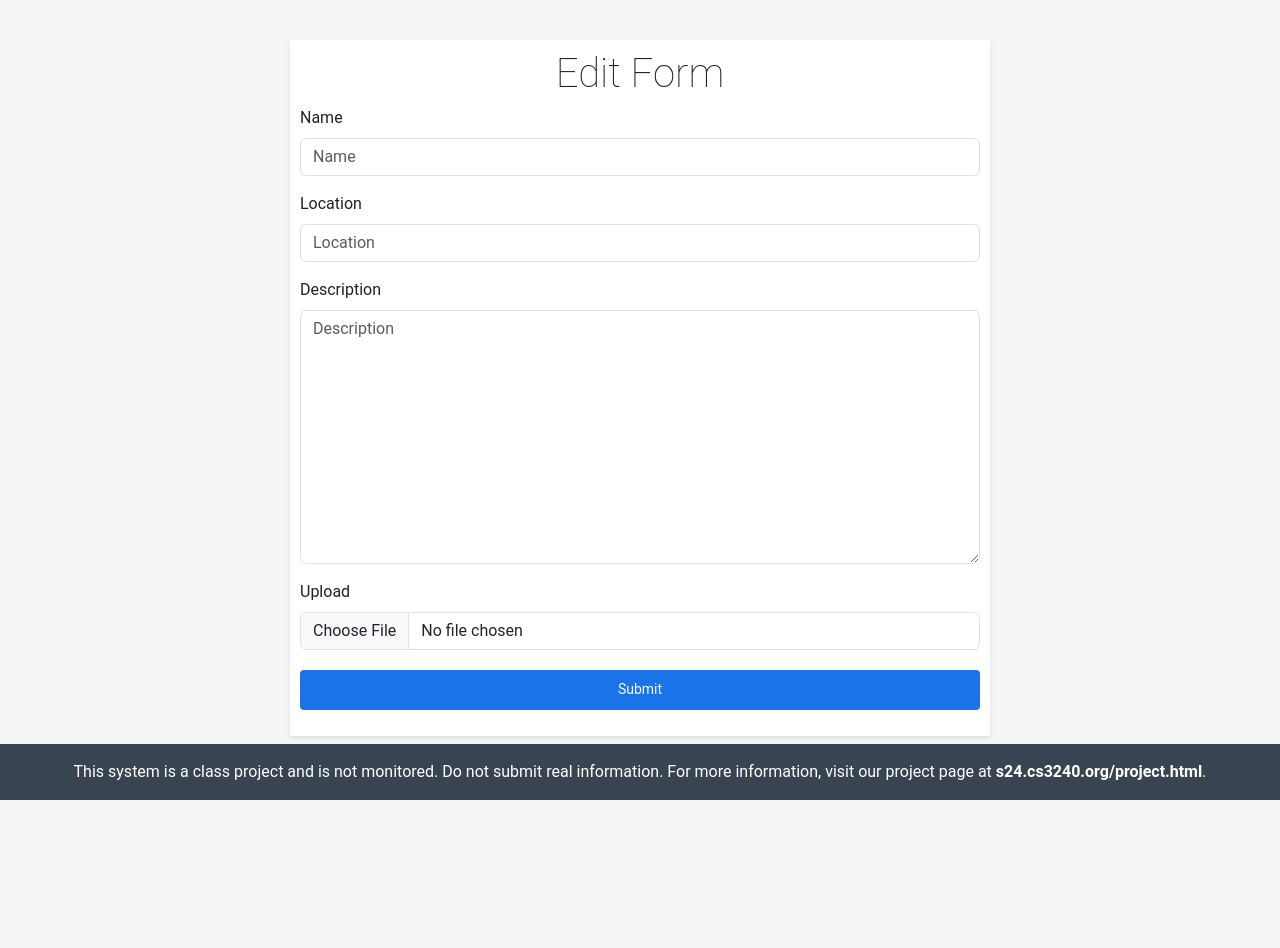
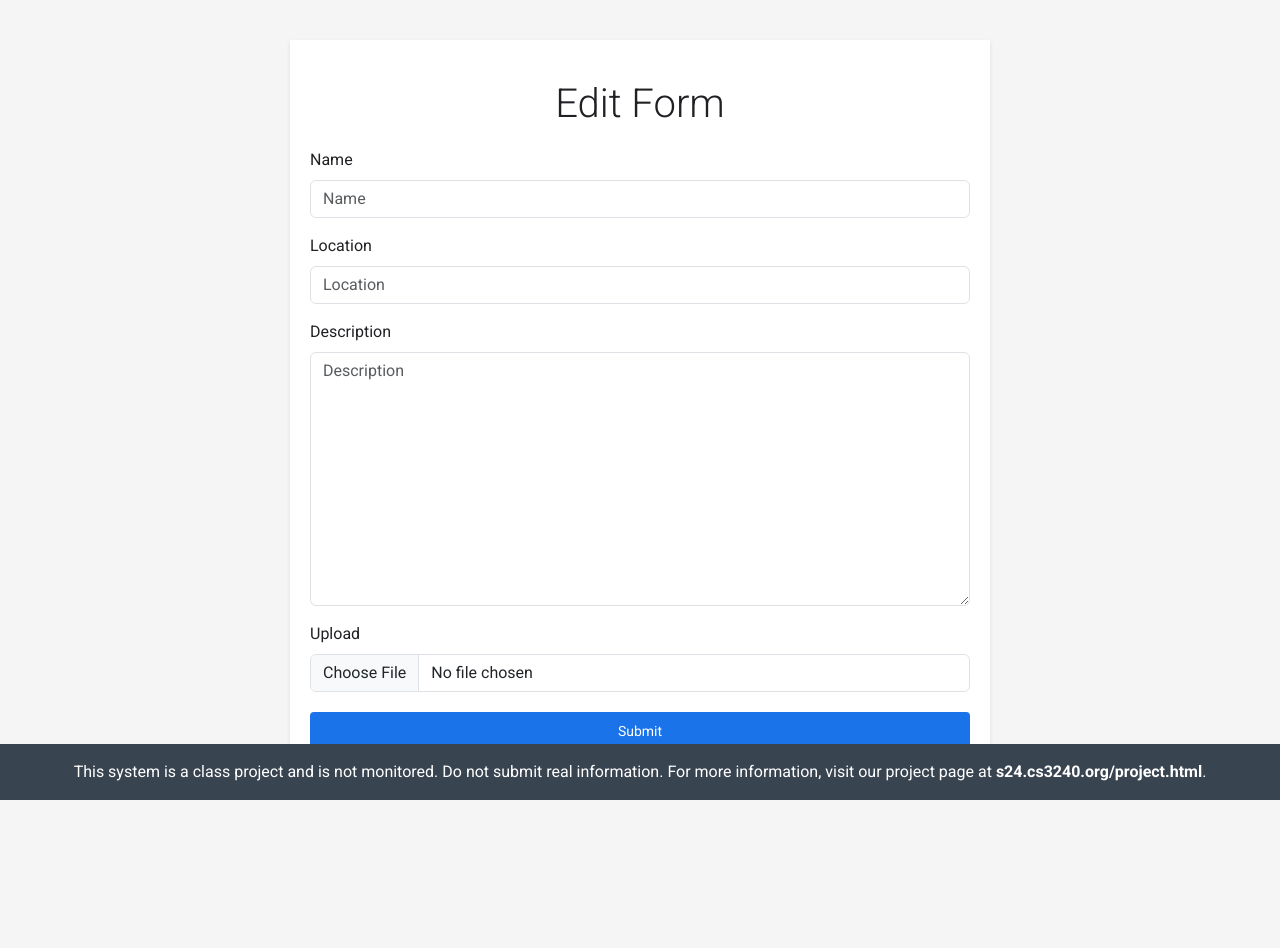
Before and after one commit to l1steven/HousingReports, a Django app: page /edit_complaint/1/ in a window 1280 px wide. Before the commit the page ends 800 px from the top, so only its background shows below. Run offline with Django 4.2, Linux system fonts and the light colour scheme; the visitor is signed in with stand-in values (Sample User, id 1); data that the repository does not hold is empty; parts of the project's set-up code (start-up, migrations or seed data) failed here and were passed over; some libraries are stand-ins or nearby versions.

Commit message:
edit styling

```diff
--- a/loginApp/templates/loginApp/edit_form.html
+++ b/loginApp/templates/loginApp/edit_form.html
@@ -1,13 +1,20 @@
 {% load static %}
 {% load django_bootstrap5 %}
 {% bootstrap_css %}
+{% bootstrap_javascript %}
+
 <!DOCTYPE html>
 <html lang="en">
 <head>
     <meta charset="UTF-8">
     <meta name="viewport" content="width=device-width, initial-scale=1.0">
     <title>Edit Form</title>
+    <link href="https://fonts.googleapis.com/css?family=Roboto:300,400,500,700&display=swap" rel="stylesheet">
     <style>
+        body, h1, p {
+            margin: 0;
+            padding: 0;
+        }
         body {
             font-family: 'Roboto', sans-serif;
             background-color: #f5f5f5; /* Google Forms beige-like background */
@@ -22,14 +29,15 @@
         .form-runway {
             background-color: #ffffff; /* White background color for the 'runway' */
             box-shadow: 0 2px 4px rgba(0,0,0,0.1); /* Soft shadow for depth */
-            padding: 10px;
+            padding: 20px;
             margin: 0 auto; /* Centering */
             width: 100%; /* Full width */
             max-width: 700px; /* Max width for the form content */
         }
         h1 {
             text-align: center;
-            font-weight: 275;
+            font-weight: 300;
+            padding: 20px 0; /* Space above and below the title */
         }
         .btn-primary {
             background-color: #1a73e8; /* Google Forms-like button color */
@@ -73,7 +81,6 @@
     text-decoration: underline; /* Underline on hover for links */
 }
 
-
     </style>
 </head>
 <body>
@@ -86,8 +93,8 @@
                 <button type="submit" class="btn btn-primary">Submit</button>
             </form>
         </div>
+    </div>
     {% bootstrap_javascript %}
-    </div>
     <div class="navbar fixed-bottom">
         <span>This system is a class project and is not monitored. Do not submit real information. For more information, visit our project page at <a href="https://s24.cs3240.org/project.html" target="_blank">s24.cs3240.org/project.html</a>.</span>
     </div>
```
Lines whose indentation alone changed are shown as unchanged.
